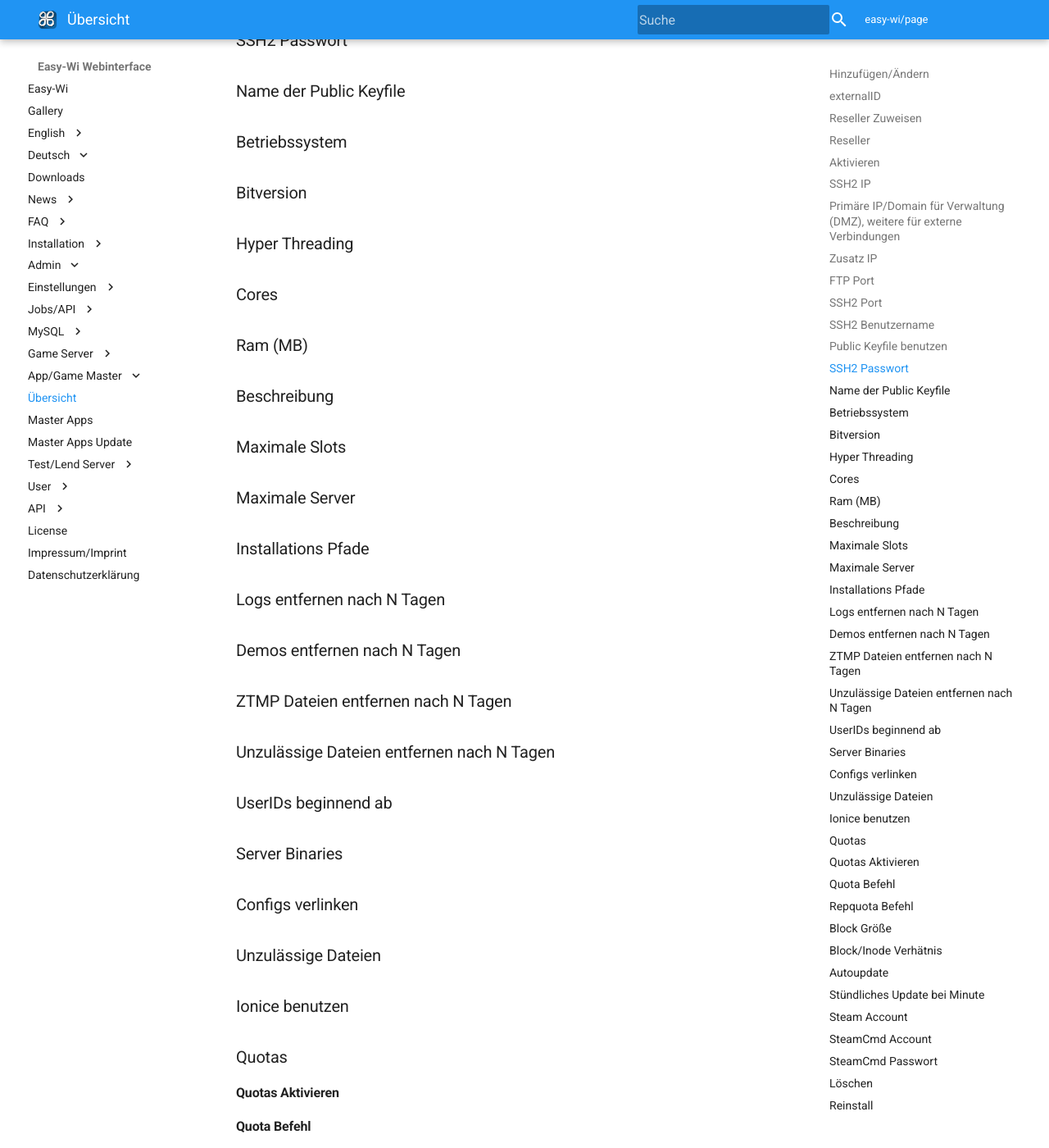
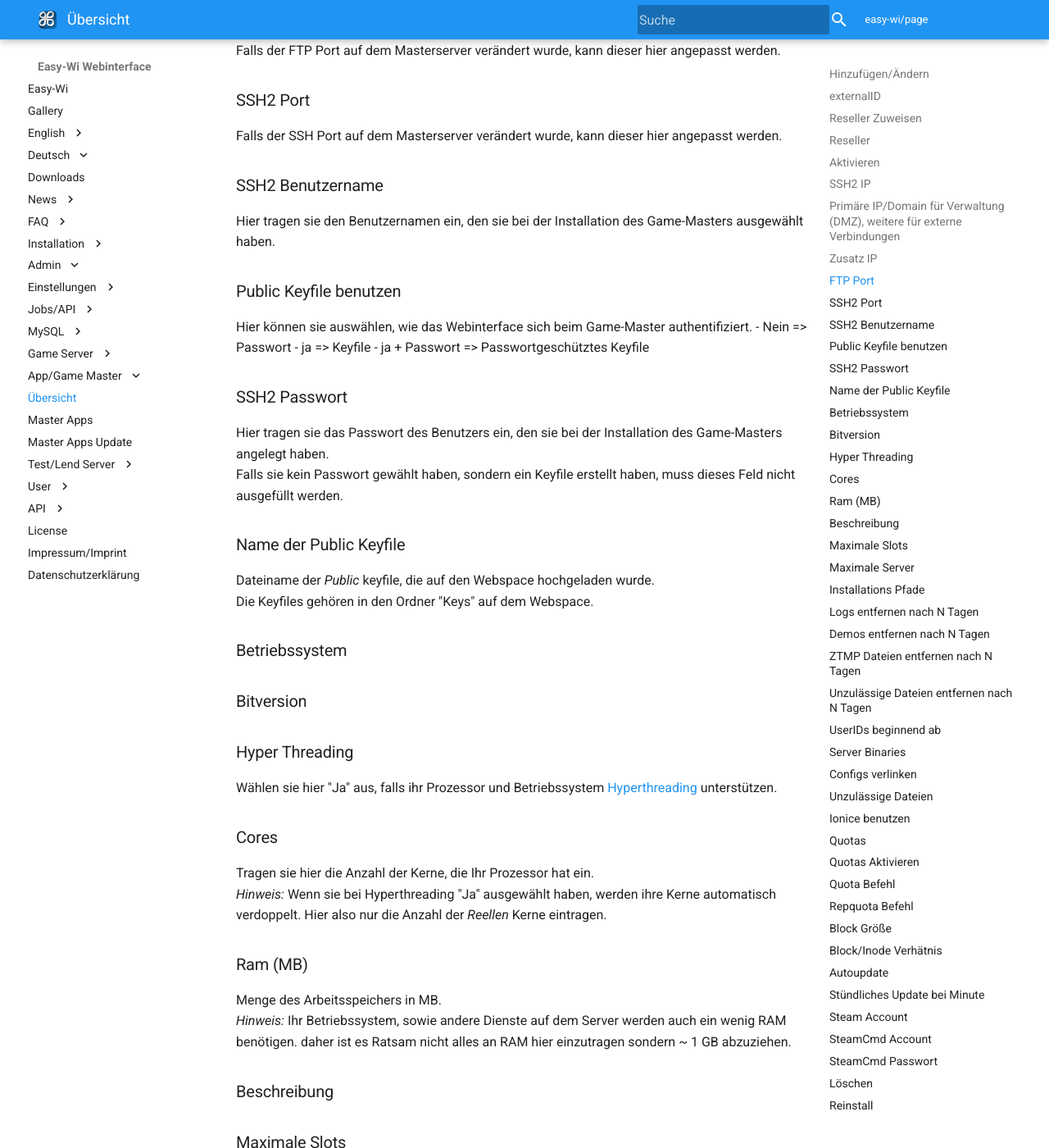
Before and after one commit to mikolaisebastian/page, an MkDocs documentation site: the page built from docs/de/admin/app-game-master/uebersicht.md, in a window 1280 px wide and 1400 px high, scrolled down 962 px. Shown: the whole window at 82% size. Built offline with MkDocs 1.6.1 and Material for MkDocs 9.7.7, drawn with Linux system fonts in a browser that asks for light colours; comment, search, counter and statistics services are not loaded; old or Windows-style settings are respelled for this version of MkDocs; some of the changed text lies outside the part shown.

Commit message:
Übersicht um Beschreibungen erweitert, die nicht unbedingt selbsterklärend sind.

```diff
--- a/docs/de/admin/app-game-master/uebersicht.md
+++ b/docs/de/admin/app-game-master/uebersicht.md
@@ -8,27 +8,52 @@
 
 ### Reseller Zuweisen
 
+Hier kann ausgewählt werden, ob dieser Masterserver einem Reseller zugewiesen wird.
+
 ### Reseller
+
+Falls bei "Reseller Zuweisen" Ja ausgewählt wurde, kann hier ein Reseller ausgewählt werden, der Zugriff auf diesen Master haben soll.
 
 ### Aktivieren
 
 ### SSH2 IP
 
+IP oder Hostname des Masterservers
+
 ### Primäre IP/Domain für Verwaltung (DMZ), weitere für externe Verbindungen
 
 ### Zusatz IP
 
+Hier können zusätzliche IP-Adressen eingetragen werden, die dem Masterserver zur verfügung stehen.
+
 ### FTP Port
+
+Falls der FTP Port auf dem Masterserver verändert wurde, kann dieser hier angepasst werden.
 
 ### SSH2 Port
 
+Falls der SSH Port auf dem Masterserver verändert wurde, kann dieser hier angepasst werden.
+
 ### SSH2 Benutzername
+
+Hier tragen sie den Benutzernamen ein, den sie bei der Installation des Game-Masters ausgewählt haben.
 
 ### Public Keyfile benutzen
 
+Hier können sie auswählen, wie das Webinterface sich beim Game-Master authentifiziert.
+- Nein          => Passwort
+- ja            => Keyfile
+- ja + Passwort => Passwortgeschütztes Keyfile
+
 ### SSH2 Passwort
 
+Hier tragen sie das Passwort des Benutzers ein, den sie bei der Installation des Game-Masters angelegt haben.
+Falls sie kein Passwort gewählt haben, sondern ein Keyfile erstellt haben, muss dieses Feld nicht ausgefüllt werden.
+
 ### Name der Public Keyfile
+
+Dateiname der _Public_ keyfile, die auf den Webspace hochgeladen wurde.
+Die Keyfiles gehören in den Ordner "Keys" auf dem Webspace.
 
 ### Betriebssystem
 
@@ -36,15 +61,25 @@
 
 ### Hyper Threading
 
+Wählen sie hier "Ja" aus, falls ihr Prozessor und Betriebssystem [Hyperthreading](https://de.wikipedia.org/wiki/Hyper-Threading) unterstützen.
+
 ### Cores
 
+Tragen sie hier die Anzahl der Kerne, die Ihr Prozessor hat ein.
+_Hinweis:_ Wenn sie bei Hyperthreading "Ja" ausgewählt haben, werden ihre Kerne automatisch verdoppelt. Hier also nur die Anzahl der _Reellen_ Kerne eintragen.
+
 ### Ram (MB)
+
+Menge des Arbeitsspeichers in MB.
+_Hinweis:_ Ihr Betriebssystem, sowie andere Dienste auf dem Server werden auch ein wenig RAM benötigen. daher ist es Ratsam nicht alles an RAM hier einzutragen sondern ~ 1 GB abzuziehen.
 
 ### Beschreibung
 
 ### Maximale Slots
 
 ### Maximale Server
+
+Anzahl der Server die auf diesem Masterserver laufen sollen (Maximal).
 
 ### Installations Pfade
 
@@ -63,6 +98,9 @@
 ### Configs verlinken
 
 ### Unzulässige Dateien
+
+Hier können Dateitypen definiert werden, die nicht erwünscht sind auf diesem Server.
+_Hinweis:_ Falls sie hier z.B ".zip" hinzufügen, können nutzer von Minecraft servern unter Umständen probleme mit Mods/plugins/Resourcepaketen bekommen.
 
 ### Ionice benutzen
 
```
